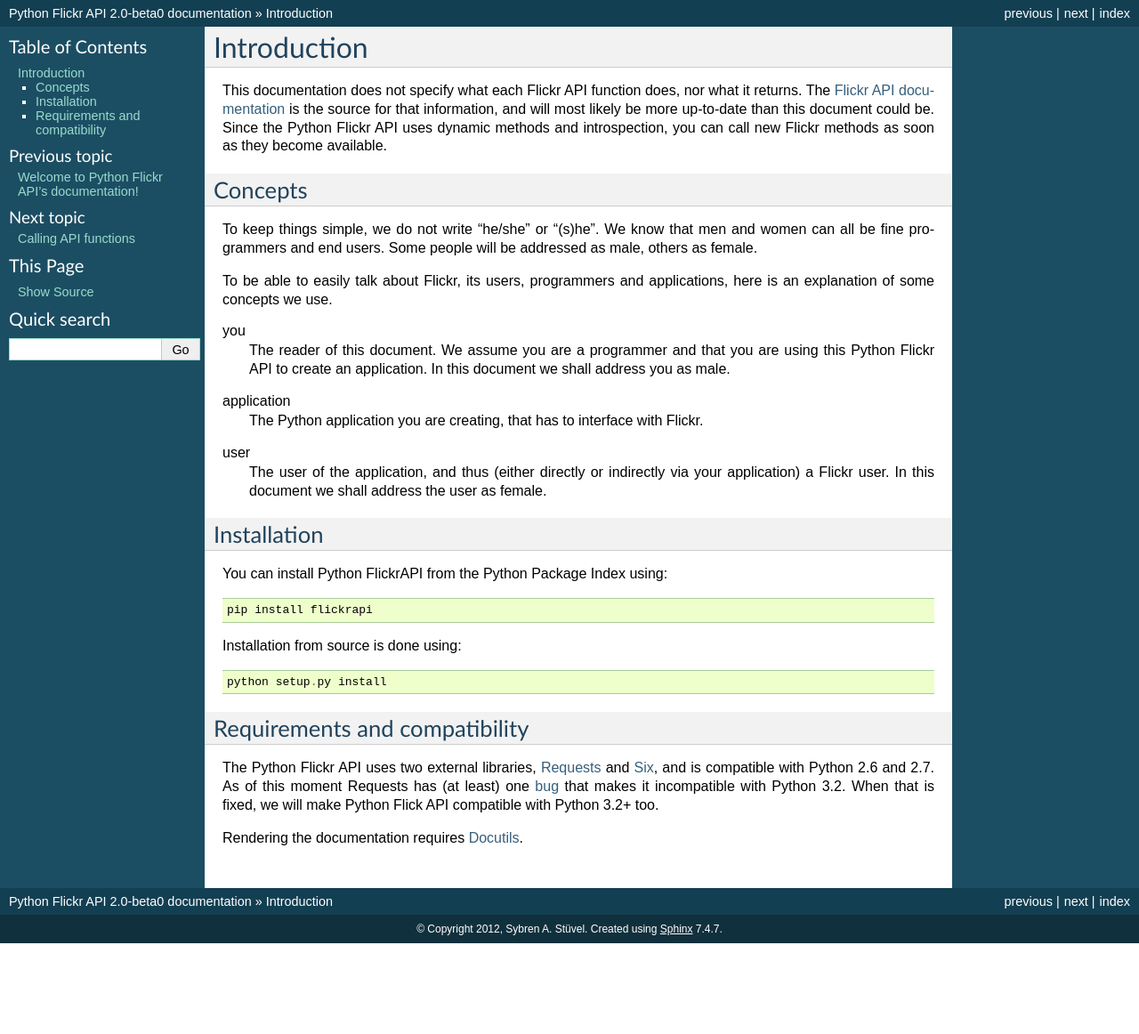
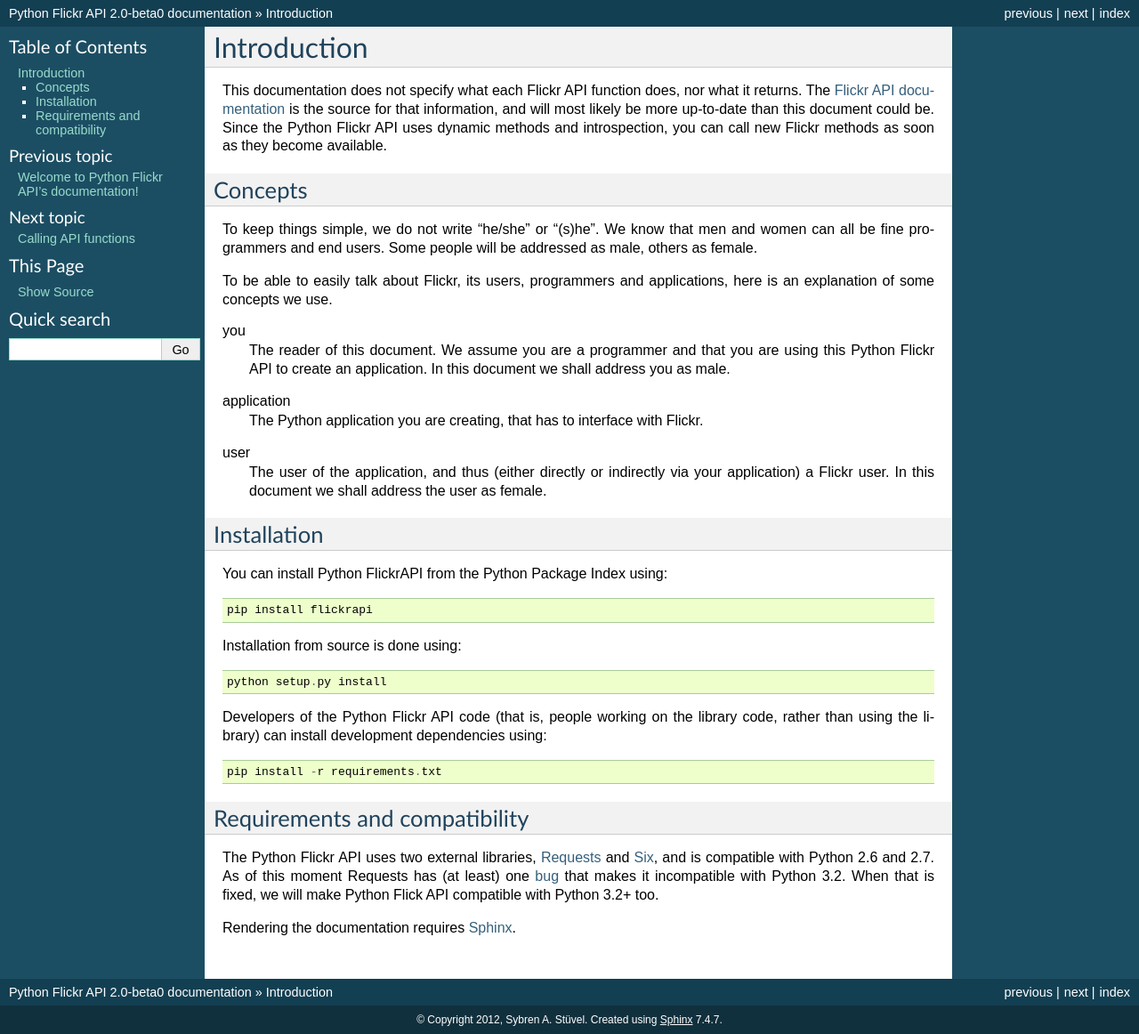
Before and after one commit to rsgalloway/flickrapi, a Sphinx documentation site: the page built from doc/1-intro.rst, in a window 1280 px wide. Shown: the whole page at 89% size. Built offline with Sphinx 7.4.7, drawn with Linux system fonts in a browser that asks for light colours; before the commit the page ends 1060 px from its top, so only the background shows below that.

Commit message:
Updated links

```diff
--- a/doc/1-intro.rst
+++ b/doc/1-intro.rst
@@ -50,6 +50,12 @@
 
  python setup.py install
 
+Developers of the Python Flickr API code (that is, people working on the
+library code, rather than using the library) can install development
+dependencies using::
+
+ pip install -r requirements.txt
+
 
 Requirements and compatibility
 ----------------------------------------------------------------------
@@ -60,8 +66,7 @@
 that makes it incompatible with Python 3.2. When that is fixed, we will
 make Python Flick API compatible with Python 3.2+ too.
 
-Rendering the documentation requires `Docutils`_.
+Rendering the documentation requires `Sphinx <http://sphinx-doc.org/>`_.
 
 .. _Requests: http://docs.python-requests.org/
 .. _Six: http://packages.python.org/six/
-.. _Docutils: http://docutils.sourceforge.net/
--- a/doc/3-auth.rst
+++ b/doc/3-auth.rst
@@ -179,7 +179,7 @@
 Example using Django
 ----------------------------------------------------------------------
 
-Here is a simple example in `Django <http://www.djangoproject.com/>`_::
+Here is a simple example in `Django <https://www.djangoproject.com/>`_::
 
  import flickrapi
  from django.conf import settings
--- a/doc/6-caching.rst
+++ b/doc/6-caching.rst
@@ -37,4 +37,4 @@
 That's all you need to enable a wealth of caching options, from
 database-backed cache to multi-node in-memory cache farms.
 
-.. _`Django low-level cache API`: http://www.djangoproject.com/documentation/cache/#the-low-level-cache-api
+.. _`Django low-level cache API`: https://docs.djangoproject.com/en/dev/topics/cache/#the-low-level-cache-api
```
